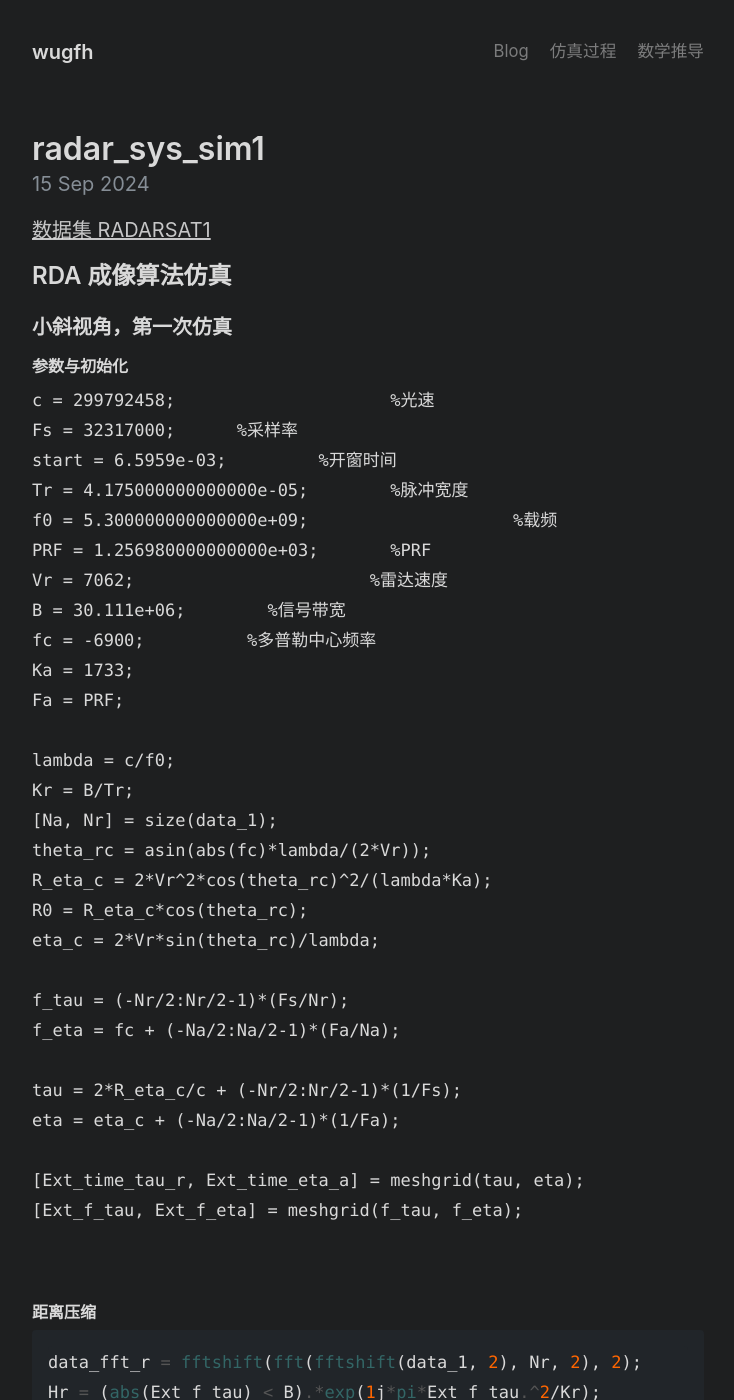
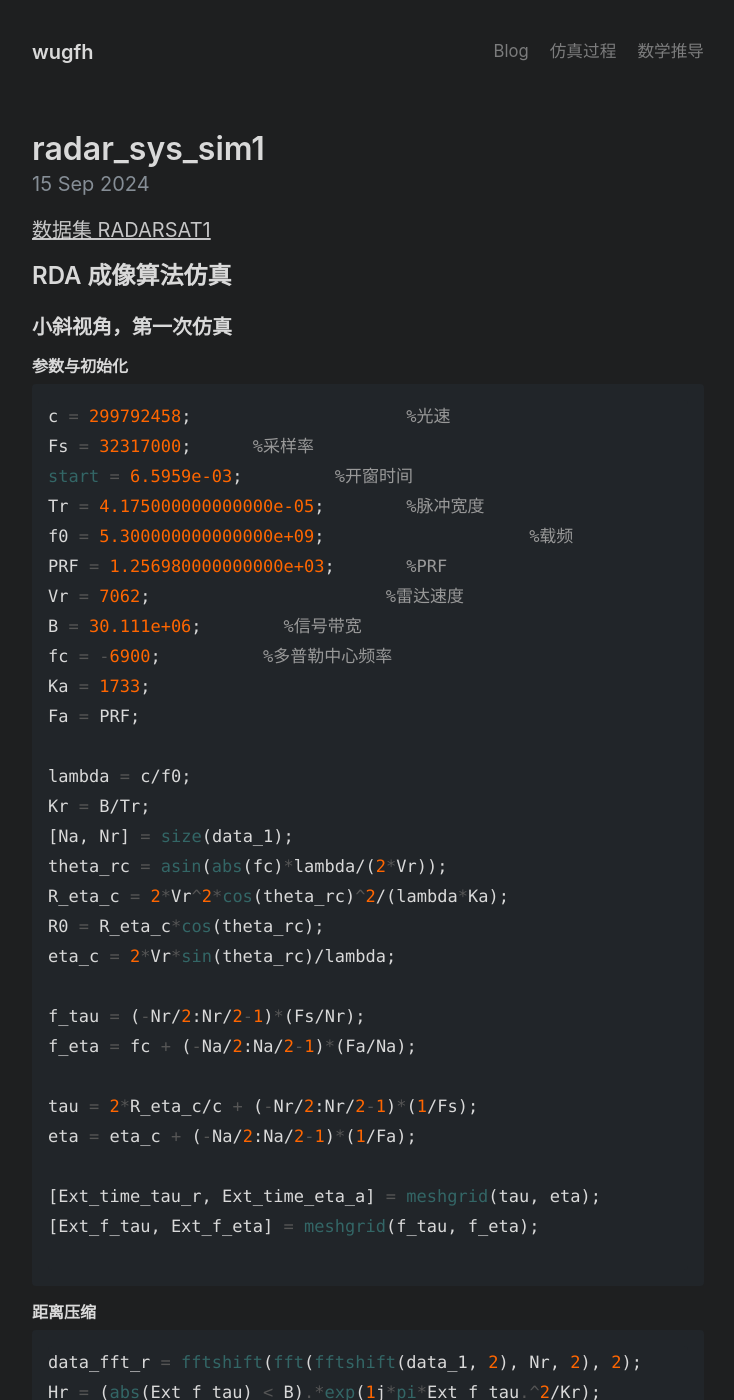
Before and after one commit to wugfh/wugfh.github.io, a Jekyll site: the page built from _posts/2024-09-15-RDA_sim.md, in a window 1280 px wide and 1400 px high. Shown: the whole window, without its empty margins (272-1006 px from the left). Built offline with Jekyll 4.4.1, drawn with Linux system fonts in a browser that asks for light colours.

Commit message:
fix new blog bugs

````diff
--- a/_posts/2024-09-15-RDA_sim.md
+++ b/_posts/2024-09-15-RDA_sim.md
@@ -10,7 +10,7 @@ title: radar_sys_sim1
 ### 小斜视角，第一次仿真
 
 #### 参数与初始化
-```Matlab
+```matlab
 c = 299792458;                     %光速
 Fs = 32317000;      %采样率
 start = 6.5959e-03;         %开窗时间
````
